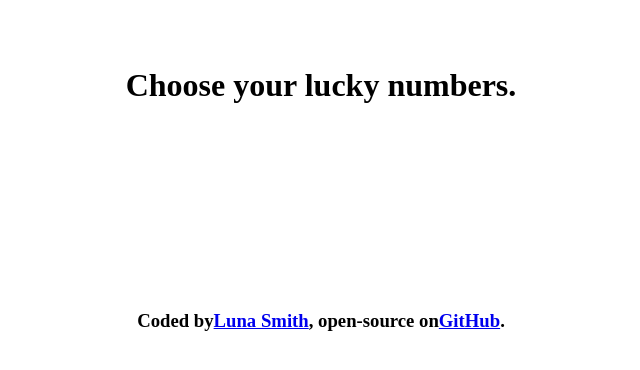
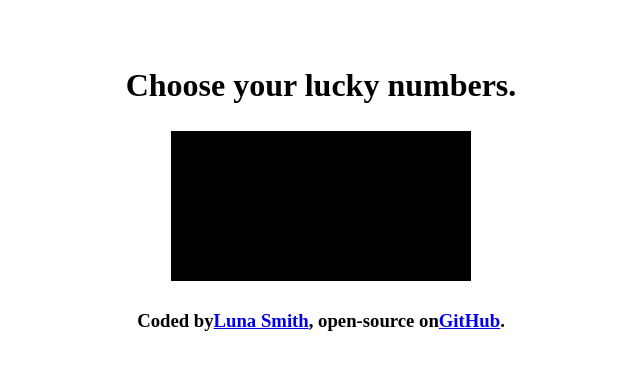
Before and after one commit to Lu-Smith/vitest-react-choose-lotto-numbers-app, a React (Vite) app: page / in a window 1280 px wide. Shown: the top 370 px of the page, without its empty margins (319-959 px from the left). Built offline with nearby package versions, Linux system fonts and the light colour scheme.

Commit message:
Updated canvas style index.css

```diff
--- a/src/index.css
+++ b/src/index.css
@@ -7,3 +7,7 @@
   -webkit-font-smoothing: antialiased;
   -moz-osx-font-smoothing: grayscale;
 }
+
+canvas {
+  background-color: black;
+}
```
